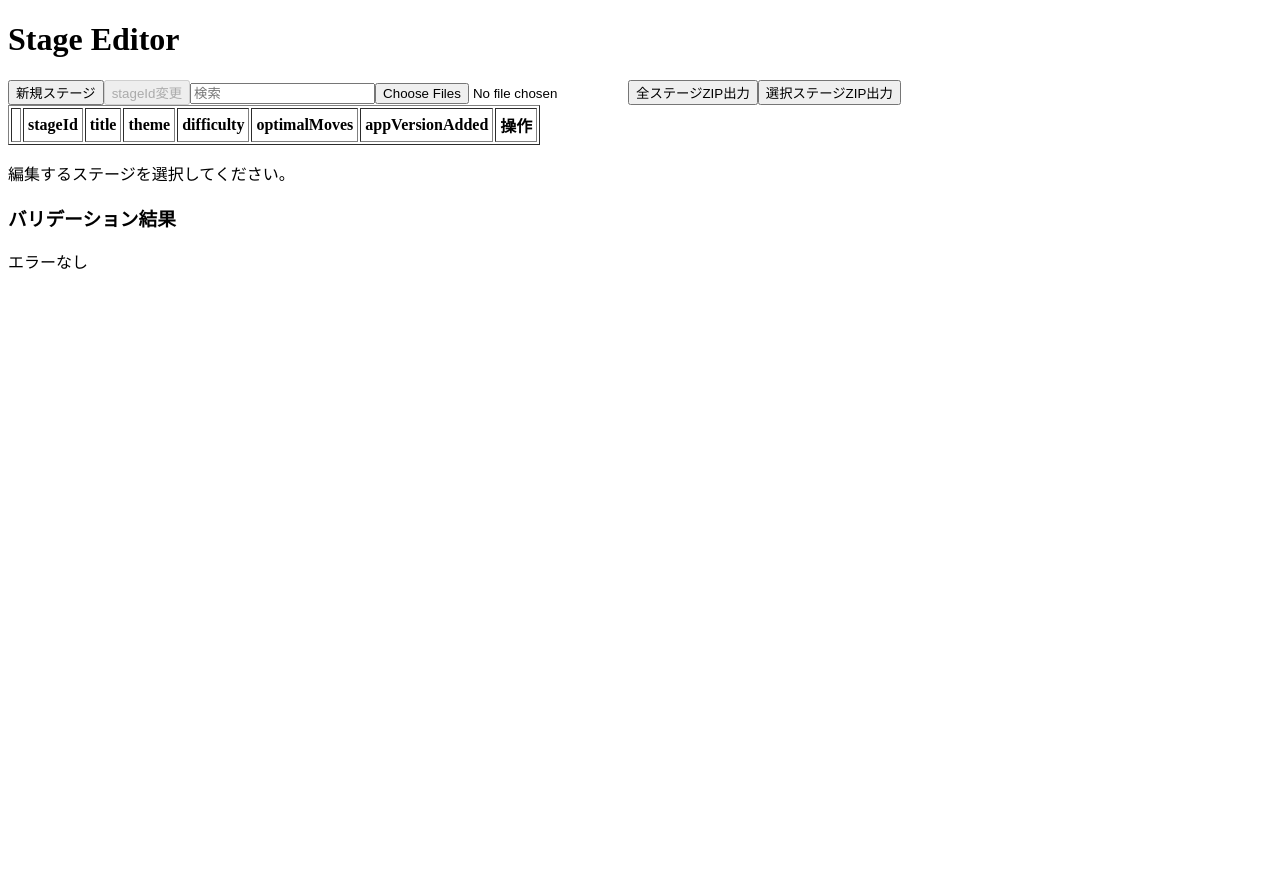
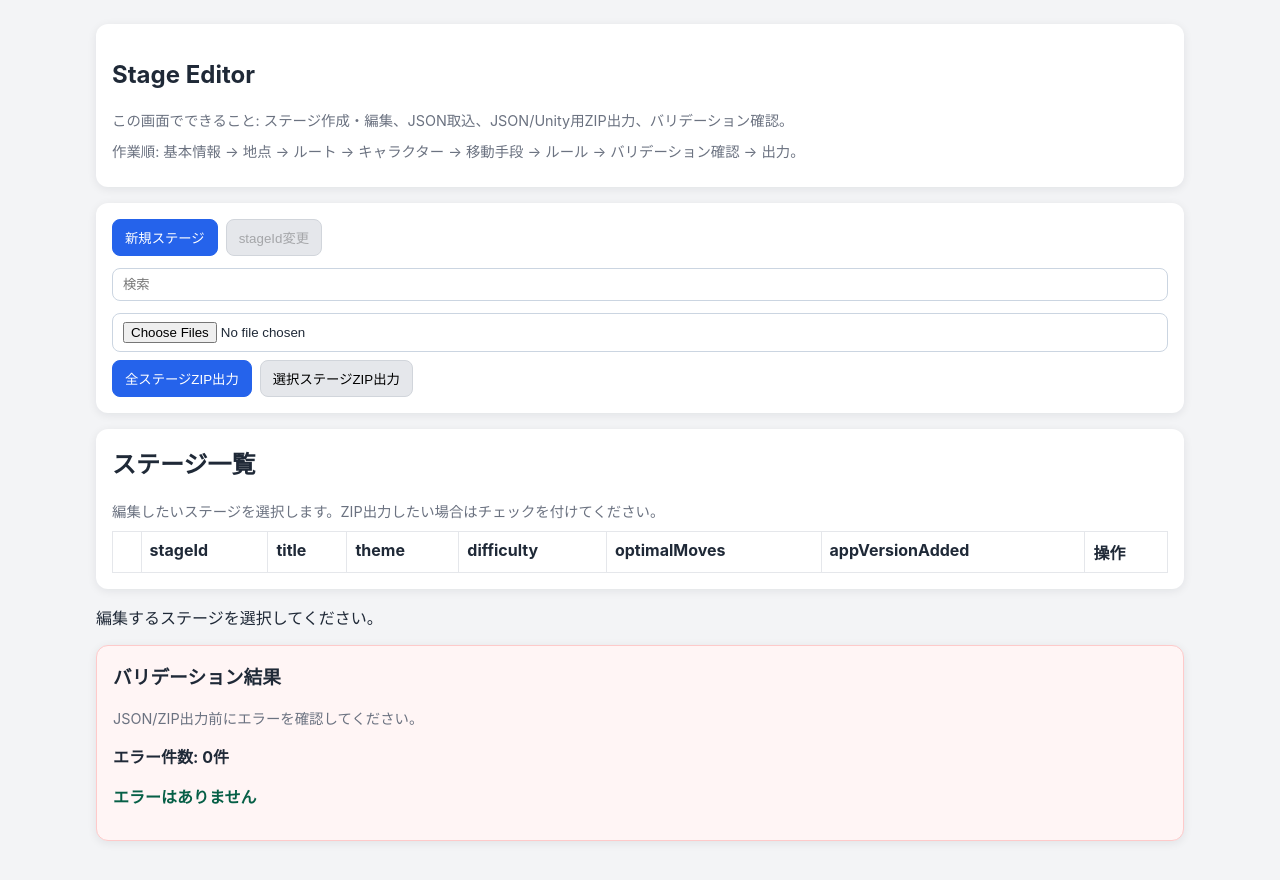
Before and after one commit to u-tahara/TiraWantToCross, a React (Vite) app in the folder tools/stage-editor/: page / in a window 1280 px wide. Shown: the top 880 px of the page. Before the commit the page ends 800 px from the top, so only its background shows below. Built offline with nearby package versions, Linux system fonts and the light colour scheme.

Commit message:
stage-editorにlint/typecheckスクリプトを追加

```diff
--- a/tools/stage-editor/package.json
+++ b/tools/stage-editor/package.json
@@ -6,7 +6,9 @@
   "scripts": {
     "dev": "vite",
     "build": "tsc -b && vite build",
-    "preview": "vite preview"
+    "preview": "vite preview",
+    "typecheck": "tsc -b --noEmit",
+    "lint": "npm run typecheck"
   },
   "dependencies": {
     "jszip": "^3.10.1",
--- a/tools/stage-editor/src/App.tsx
+++ b/tools/stage-editor/src/App.tsx
@@ -182,27 +182,37 @@ function App() {
     setSelected((prev) => prev.map((id) => (id === editingStage.stageId ? trimmed : id)));
   };
 
-  return <main>
-    <h1>Stage Editor</h1>
-    <button className="js-new-stage" onClick={() => { const id = nextId(stages); const n = [...stages, createEmptyStage(id)]; updateStages(n); setEditingStage(n[n.length - 1]); setEditingStageHint(toStageHint(n[n.length - 1], n)); }}>新規ステージ</button>
-    <button className="js-rename-stage-id" disabled={editing === null} onClick={handleRenameStageId}>stageId変更</button>
+  return <main className="app-container">
+    <section className="card">
+      <h1>Stage Editor</h1>
+      <p className="helper-text">この画面でできること: ステージ作成・編集、JSON取込、JSON/Unity用ZIP出力、バリデーション確認。</p>
+      <p className="helper-text">作業順: 基本情報 → 地点 → ルート → キャラクター → 移動手段 → ルール → バリデーション確認 → 出力。</p>
+    </section>
+    <section className="card">
+    <div className="toolbar">
+    <button className="js-new-stage button-primary" onClick={() => { const id = nextId(stages); const n = [...stages, createEmptyStage(id)]; updateStages(n); setEditingStage(n[n.length - 1]); setEditingStageHint(toStageHint(n[n.length - 1], n)); }}>新規ステージ</button>
+    <button className="js-rename-stage-id button-secondary" disabled={editing === null} onClick={handleRenameStageId}>stageId変更</button>
     <input className="js-search-stage" placeholder="検索" value={query} onChange={(e) => setQuery(e.target.value)} />
     <input className="js-import-json" type="file" multiple accept="application/json" onChange={async (e) => { await importJson(e.target.files); e.currentTarget.value = ''; }} />
-    <button className="js-export-all-zip" onClick={async () => {
+    <button className="js-export-all-zip button-primary" onClick={async () => {
       const appVersion = prompt('appVersionを入力してください', '1.0.0') ?? '1.0.0';
       const hasError = issues.length > 0;
       if (hasError && !confirm('エラーがあります。正常ステージのみ出力しますか？')) return;
       const valid = stages.filter((s) => !invalidStageIds.has(s.stageId));
+      if (valid.length === 0) { alert("出力対象の正常ステージがありません"); return; }
       await downloadUnityZip(valid, appVersion);
     }}>全ステージZIP出力</button>
-    <button className="js-export-selected-zip" onClick={async () => {
+    <button className="js-export-selected-zip button-secondary" onClick={async () => {
       const targets = stages.filter((s) => selected.includes(s.stageId));
       const appVersion = prompt('appVersionを入力してください', '1.0.0') ?? '1.0.0';
       const hasInvalidSelected = targets.some((s) => invalidStageIds.has(s.stageId));
       if (hasInvalidSelected && !confirm('選択ステージにエラーがあります。正常ステージのみ出力しますか？')) return;
       const valid = targets.filter((s) => !invalidStageIds.has(s.stageId));
+      if (valid.length === 0) { alert("出力対象の正常ステージがありません"); return; }
       await downloadUnityZip(valid, appVersion);
     }}>選択ステージZIP出力</button>
+    </div>
+    </section>
 
     <StageList
       stages={filtered}
@@ -242,7 +252,7 @@ function App() {
       }}
     />
 
-    {editing ? <StageEditor stage={editing} onChange={handleStageChange} /> : <p>編集するステージを選択してください。</p>}
+    {editing ? <StageEditor stage={editing} onChange={handleStageChange} hasStageErrors={issues.some((i) => resolveStageFromIssue(i, stages, stagesByStageId) === editing)} /> : <p>編集するステージを選択してください。</p>}
     {validationNavigationError ? <p id="js-validation-navigation-error" className="js-validation-navigation-error" role="alert">{validationNavigationError}</p> : null}
     <ValidationPanel
       issues={issues}
--- a/tools/stage-editor/src/components/StageList.tsx
+++ b/tools/stage-editor/src/components/StageList.tsx
@@ -12,21 +12,25 @@ type Props = {
 export const StageList = ({ stages, selected, setSelected, onEdit, onDuplicate, onDelete }: Props) => {
   const toggle = (id: string) => setSelected(selected.includes(id) ? selected.filter((v) => v !== id) : [...selected, id]);
   return (
-    <table className="js-stage-table" border={1} cellPadding={4}>
+    <section className="card">
+      <h2>ステージ一覧</h2>
+      <p className="helper-text">編集したいステージを選択します。ZIP出力したい場合はチェックを付けてください。</p>
+      <table className="js-stage-table list-table">
         <thead><tr><th></th><th>stageId</th><th>title</th><th>theme</th><th>difficulty</th><th>optimalMoves</th><th>appVersionAdded</th><th>操作</th></tr></thead>
         <tbody>
           {stages.map((s, index) => (
             <tr key={`${s.stageId || 'empty'}-${index}`}>
               <td><input className="js-select-stage" type="checkbox" checked={selected.includes(s.stageId)} onChange={() => toggle(s.stageId)} /></td>
               <td>{s.stageId}</td><td>{s.title}</td><td>{s.theme}</td><td>{s.difficulty}</td><td>{s.optimalMoves}</td><td>{s.appVersionAdded}</td>
-            <td>
-              <button className="js-edit-stage" onClick={() => onEdit(s)}>編集</button>
-              <button className="js-dup-stage" onClick={() => onDuplicate(s)}>複製</button>
-              <button className="js-del-stage" onClick={() => onDelete(s)}>削除</button>
+              <td className="actions-row">
+                <button className="js-edit-stage button-primary" onClick={() => onEdit(s)}>編集</button>
+                <button className="js-dup-stage button-secondary" onClick={() => onDuplicate(s)}>複製</button>
+                <button className="js-del-stage button-danger" onClick={() => onDelete(s)}>削除</button>
               </td>
             </tr>
           ))}
         </tbody>
       </table>
+    </section>
   );
 };
--- a/tools/stage-editor/src/components/ValidationPanel.tsx
+++ b/tools/stage-editor/src/components/ValidationPanel.tsx
@@ -8,60 +8,29 @@ type Props = {
   errorMessageId?: string;
 };
 
-const focusFailedIssue = (root: HTMLElement, failedIssueId: string, lastFocusedFailedIdRef: { current: string | null }) => {
-  const escapedIssueId = typeof CSS !== 'undefined' && typeof CSS.escape === 'function'
-    ? CSS.escape(failedIssueId)
-    : failedIssueId.replace(/"/g, '\\"');
-  const failedItem = root.querySelector<HTMLElement>(`[data-issue-id="${escapedIssueId}"]`);
-  if (!failedItem) return;
-  const button = failedItem.querySelector<HTMLButtonElement>('.js-validation-issue-link');
-  if (!button) return;
-  if (!button.isConnected) return;
-  if (document.activeElement === button) {
-    lastFocusedFailedIdRef.current = failedIssueId;
-    return;
-  }
-  failedItem.scrollIntoView({ block: 'nearest' });
-  button.focus();
-  lastFocusedFailedIdRef.current = failedIssueId;
-};
-
 export const ValidationPanel = ({ issues, onSelectIssue, failedIssueId = null, errorMessageId }: Props) => {
   const rootRef = useRef<HTMLElement | null>(null);
-  const lastFocusedFailedIdRef = useRef<string | null>(null);
-
   useEffect(() => {
-    if (!failedIssueId) {
-      lastFocusedFailedIdRef.current = null;
-      return;
-    }
-    if (lastFocusedFailedIdRef.current === failedIssueId) return;
-    const rafId = requestAnimationFrame(() => {
-      const root = rootRef.current;
-      if (!root) return;
-      focusFailedIssue(root, failedIssueId, lastFocusedFailedIdRef);
-    });
-    return () => cancelAnimationFrame(rafId);
+    if (!failedIssueId || !rootRef.current) return;
+    const node = rootRef.current.querySelector<HTMLElement>(`[data-issue-id="${failedIssueId}"]`);
+    node?.scrollIntoView({ block: 'nearest' });
   }, [failedIssueId]);
 
   return (
-    <section ref={rootRef}>
+    <section ref={rootRef} className="card validation-card">
       <h3>バリデーション結果</h3>
-      {issues.length === 0 ? <p>エラーなし</p> : (
+      <p className="helper-text">JSON/ZIP出力前にエラーを確認してください。</p>
+      <p><strong>エラー件数: {issues.length}件</strong></p>
+      {issues.length === 0 ? <p className="validation-empty">エラーはありません</p> : (
         <ul className="js-validation-list">
           {issues.map((e) => (
-            <li
-              key={e.issueId}
-              data-issue-id={e.issueId}
-              className={failedIssueId === e.issueId ? 'js-validation-issue-failed' : undefined}
-            >
+            <li key={e.issueId} data-issue-id={e.issueId}>
               {onSelectIssue ? (
                 <button
                   className="js-validation-issue-link"
                   type="button"
                   aria-invalid={failedIssueId === e.issueId}
                   aria-describedby={failedIssueId === e.issueId ? errorMessageId : undefined}
-                  aria-label={`ステージ${e.stageId}のエラーへ移動: ${e.path}`}
                   onClick={() => onSelectIssue(e)}
                 >
                   [{e.stageId}] {e.path}: {e.message}
--- a/tools/stage-editor/src/main.tsx
+++ b/tools/stage-editor/src/main.tsx
@@ -1,6 +1,7 @@
 import React from 'react';
 import ReactDOM from 'react-dom/client';
 import App from './App';
+import './styles.css';
 
 ReactDOM.createRoot(document.getElementById('root')!).render(
   <React.StrictMode>
--- /dev/null
+++ b/tools/stage-editor/src/styles.css
@@ -0,0 +1,43 @@
+:root {
+  font-family: Inter, "Noto Sans JP", system-ui, -apple-system, sans-serif;
+  color: #1f2937;
+}
+
+* { box-sizing: border-box; }
+body { margin: 0; background: #f3f4f6; }
+
+.app-container {
+  max-width: 1120px;
+  margin: 0 auto;
+  padding: 24px 16px 48px;
+}
+
+.card { background: #fff; border-radius: 12px; box-shadow: 0 2px 10px rgba(15,23,42,.08); padding: 16px; margin-bottom: 16px; }
+.card h2,.card h3,.card h4 { margin-top: 0; }
+.helper-text { color: #6b7280; font-size: .9rem; margin: 0 0 10px; }
+
+.toolbar, .actions-row { display:flex; gap:8px; flex-wrap:wrap; align-items:center; }
+
+label { display:block; margin-bottom: 10px; font-size: .9rem; }
+input,select,textarea { width:100%; padding:8px 10px; border:1px solid #cbd5e1; border-radius:8px; margin-top:4px; }
+
+.row-inline { display:grid; grid-template-columns: repeat(auto-fit,minmax(180px,1fr)); gap:10px; margin-bottom: 10px; }
+
+button { border:1px solid #d1d5db; border-radius:8px; padding:8px 12px; cursor:pointer; background:#fff; }
+button:hover { filter: brightness(0.97); }
+.button-primary { background:#2563eb; border-color:#2563eb; color:#fff; }
+.button-secondary { background:#e5e7eb; }
+.button-danger { background:#dc2626; border-color:#dc2626; color:#fff; }
+
+.status-success { background:#ecfdf5; color:#065f46; border:1px solid #6ee7b7; padding:10px; border-radius:8px; }
+.validation-card { background:#fff5f5; border:1px solid #fecaca; }
+.validation-empty { color:#065f46; font-weight:600; }
+.js-validation-list { margin:8px 0 0; padding-left: 20px; }
+.js-validation-issue-link, .js-validation-issue-text { color:#991b1b; }
+
+.list-table { width:100%; border-collapse: collapse; }
+.list-table th,.list-table td { border:1px solid #e5e7eb; padding:8px; text-align:left; vertical-align:top; }
+
+@media (max-width: 720px) {
+  .app-container { padding: 16px 10px 32px; }
+}
```
Also changed, not shown: tools/stage-editor/src/components/StageEditor.tsx (+38 -82 lines), tools/stage-editor/tsconfig.json (+12 -3 lines), 5 other files (tests, documents, lock files or other folders). Lines whose indentation alone changed are shown as unchanged.
